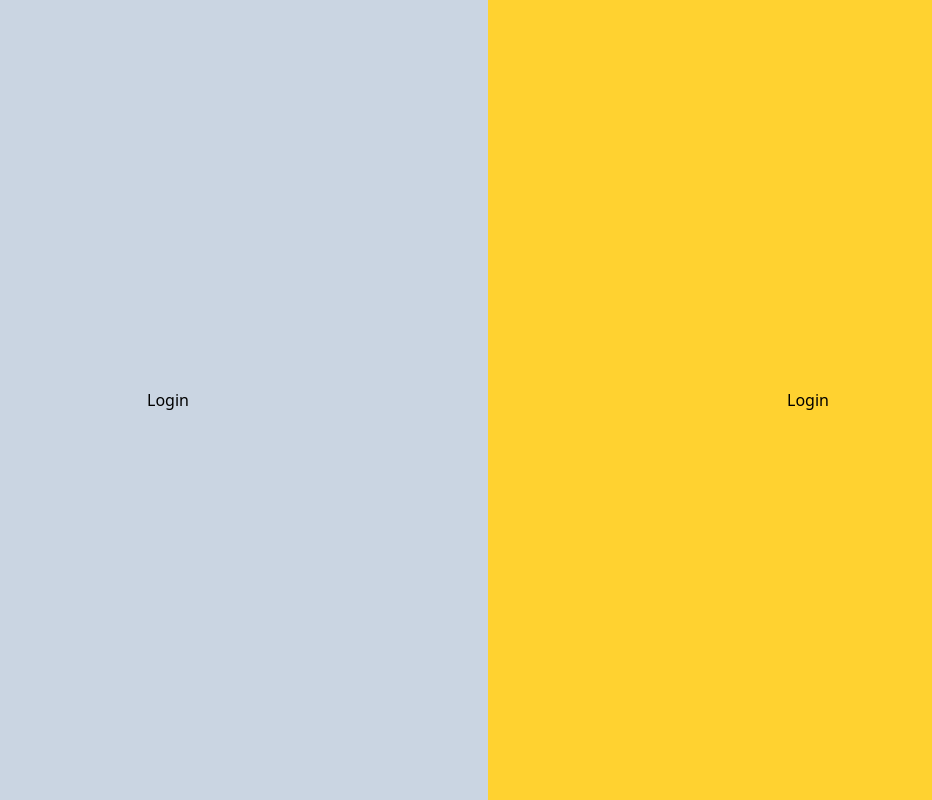
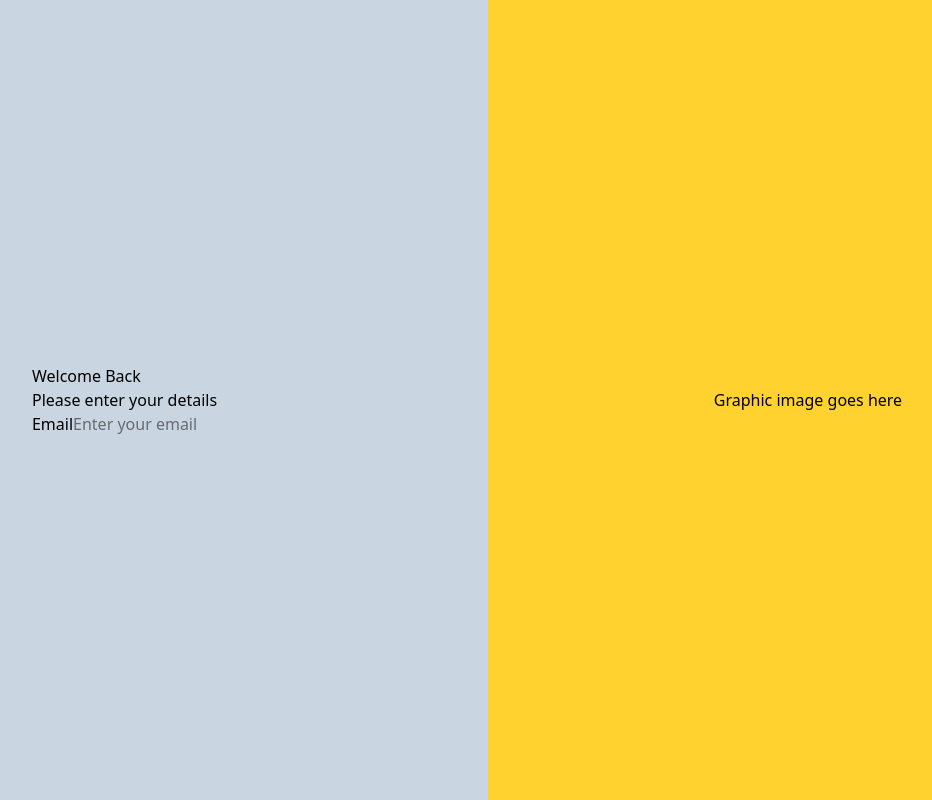
Before and after one commit to johnsonbhaskaran/Food-from-Home, a React (Vite) app: page / in a window 1280 px wide. Shown: the whole page, without its empty margins (152-1084 px from the left). Built offline with nearby package versions, Linux system fonts and the light colour scheme.

Commit message:
Form input

```diff
--- a/src/components/Login.jsx
+++ b/src/components/Login.jsx
@@ -3,8 +3,24 @@ import React from "react";
 const Login = () => {
   return (
     <div className='flex w-full h-screen bg-slate-300'>
-      <div className='w-full md:w-1/2 flex items-center justify-center'>Login</div>
-      <div className='hidden md:w-1/2 bg-amber-300 md:flex items-center justify-center'>Login</div>
+      <div className='w-full md:w-1/2 flex items-center justify-center'>
+        <div>
+          <h1>Welcome Back</h1>
+          <p>Please enter your details</p>
+          <div>
+            <div>
+              <label htmlFor=''>Email</label>
+              <input
+                className=''
+                placeholder='Enter your email'
+              />
+            </div>
+          </div>
+        </div>
+      </div>
+      <div className='hidden md:w-1/2 bg-amber-300 md:flex items-center justify-center'>
+        Graphic image goes here
+      </div>
     </div>
   );
 };
```
